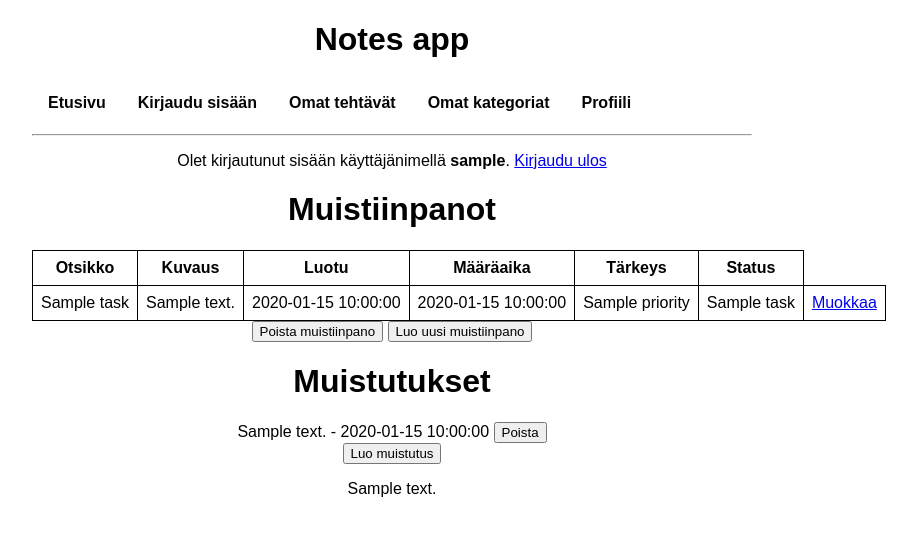
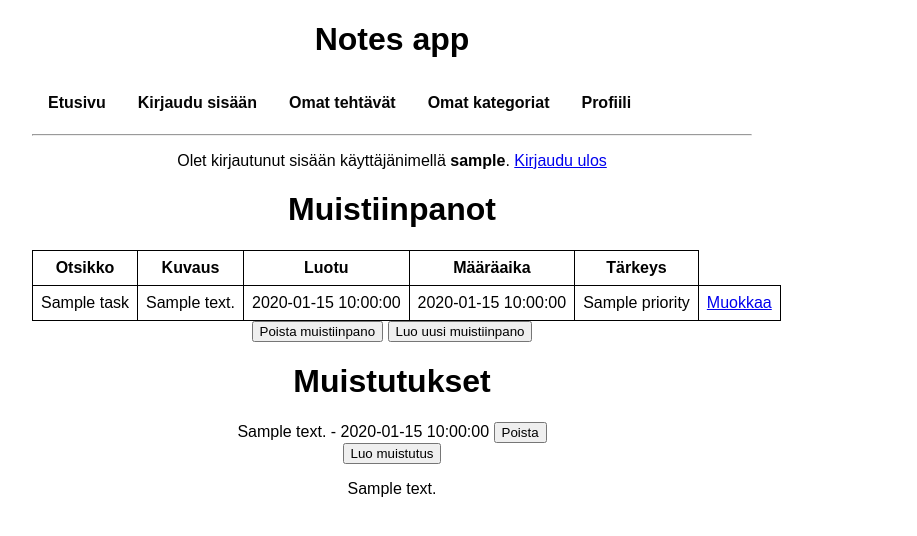
Before and after one commit to veeranniina/tsoha-teht-v-sovellus, a Flask app: template templates/home.html in a window 1280 px wide. Shown: the top 536 px of the page, without its empty margins (248-1165 px from the left). Run offline with Flask 3, Linux system fonts and the light colour scheme; the visitor is signed in with stand-in values (Sample User, id 1); the template is opened without the code that fills it: most values are stand-ins (such as "Sample title", 1, 10 or a date in 2020).

Commit message:
fixed table

```diff
--- a/templates/home.html
+++ b/templates/home.html
@@ -15,7 +15,6 @@
                 <th>Luotu</th>
                 <th>Määräaika</th>
                 <th>Tärkeys</th>
-                <th>Status</th>
             </tr>
         </thead>
         <tbody>
@@ -26,7 +25,6 @@
                 <td>{{ task.date }}</td>
                 <td>{{ task.due_date }}</td>
                 <td>{{ task.priority }}</td>
-                <td>{{ task.status_name }}</td>
                 <td><a href="/edit/{{ task.id }}">Muokkaa</a></td>
             </tr>
 
```
